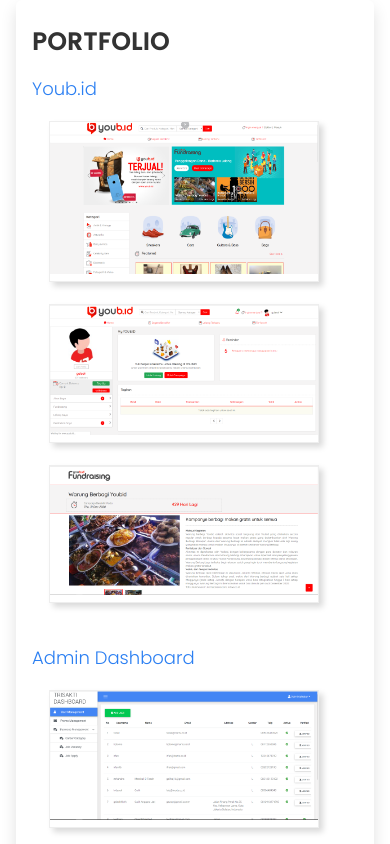
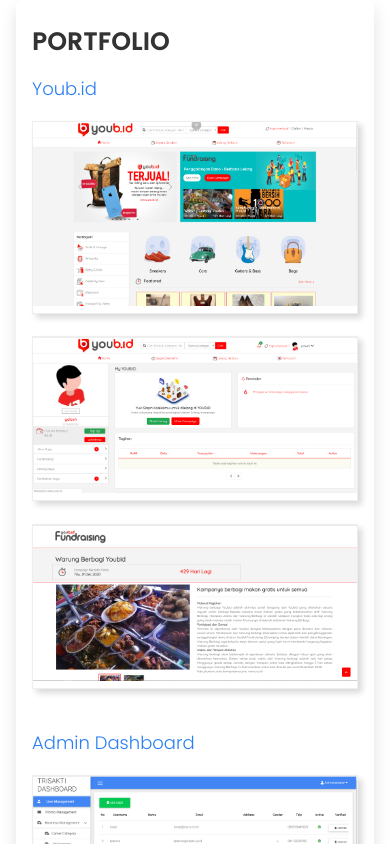
Before and after one commit to galeeh16/profile_2, a plain HTML site: page index.html in a window 390 px wide. Shown: the part 3040-3884 px from the top of the page. Drawn offline with Linux system fonts and the light colour scheme.

Commit message:
fix image on mobile device to center

```diff
--- a/assets/css/mycss.css
+++ b/assets/css/mycss.css
@@ -415,9 +415,14 @@ footer .year {
 		height: 3px;
 		transform: rotate(45deg) translate(-5px, -6px);
 	}
+	.gallery div {
+		width: 100%;
+	}
 	.gallery {
+		display: flex;
+		flex-direction: column;
+		flex-wrap: wrap;
 		justify-content: center;
-		align-items: center;
 	}
 }
 
```
